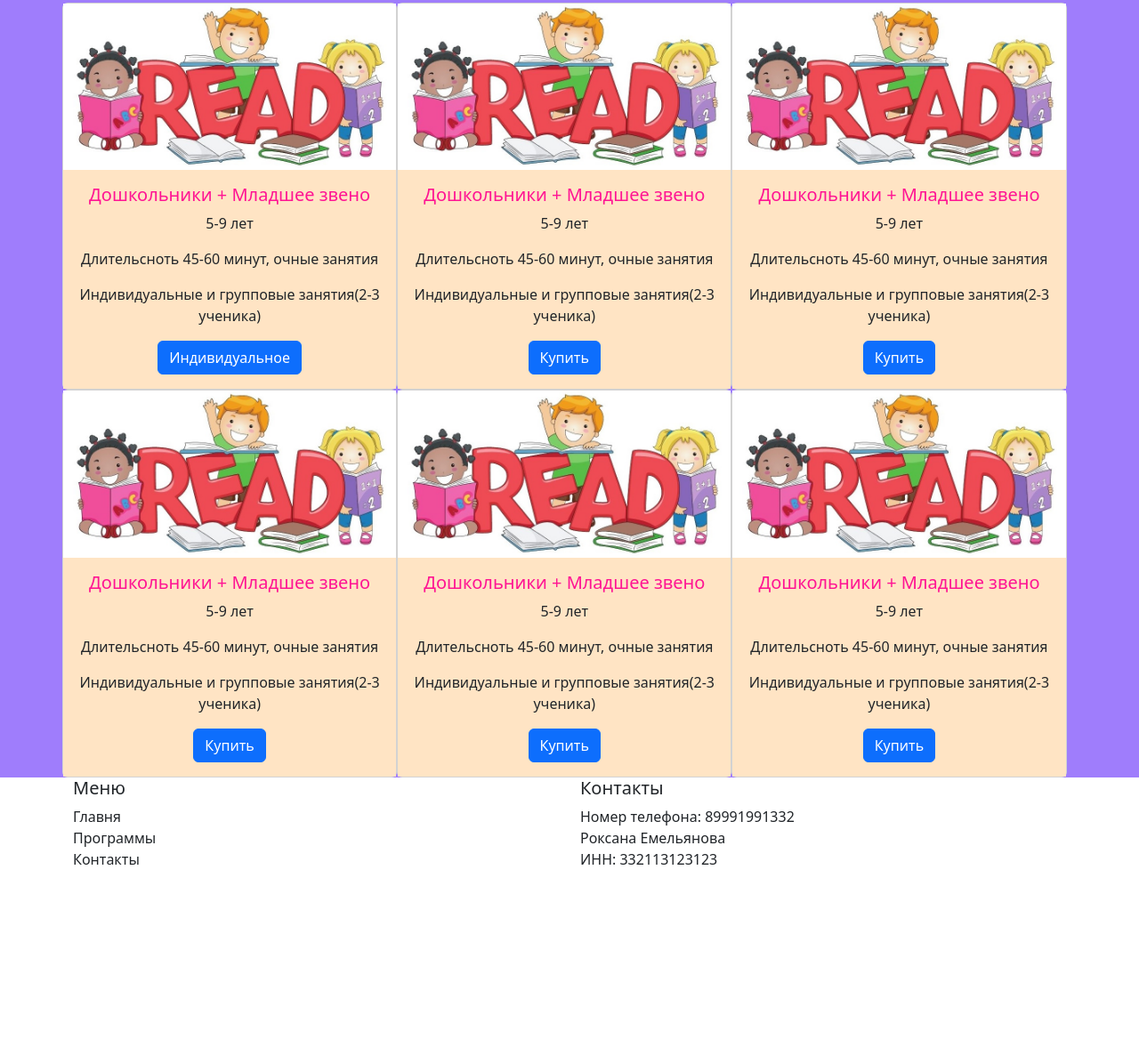
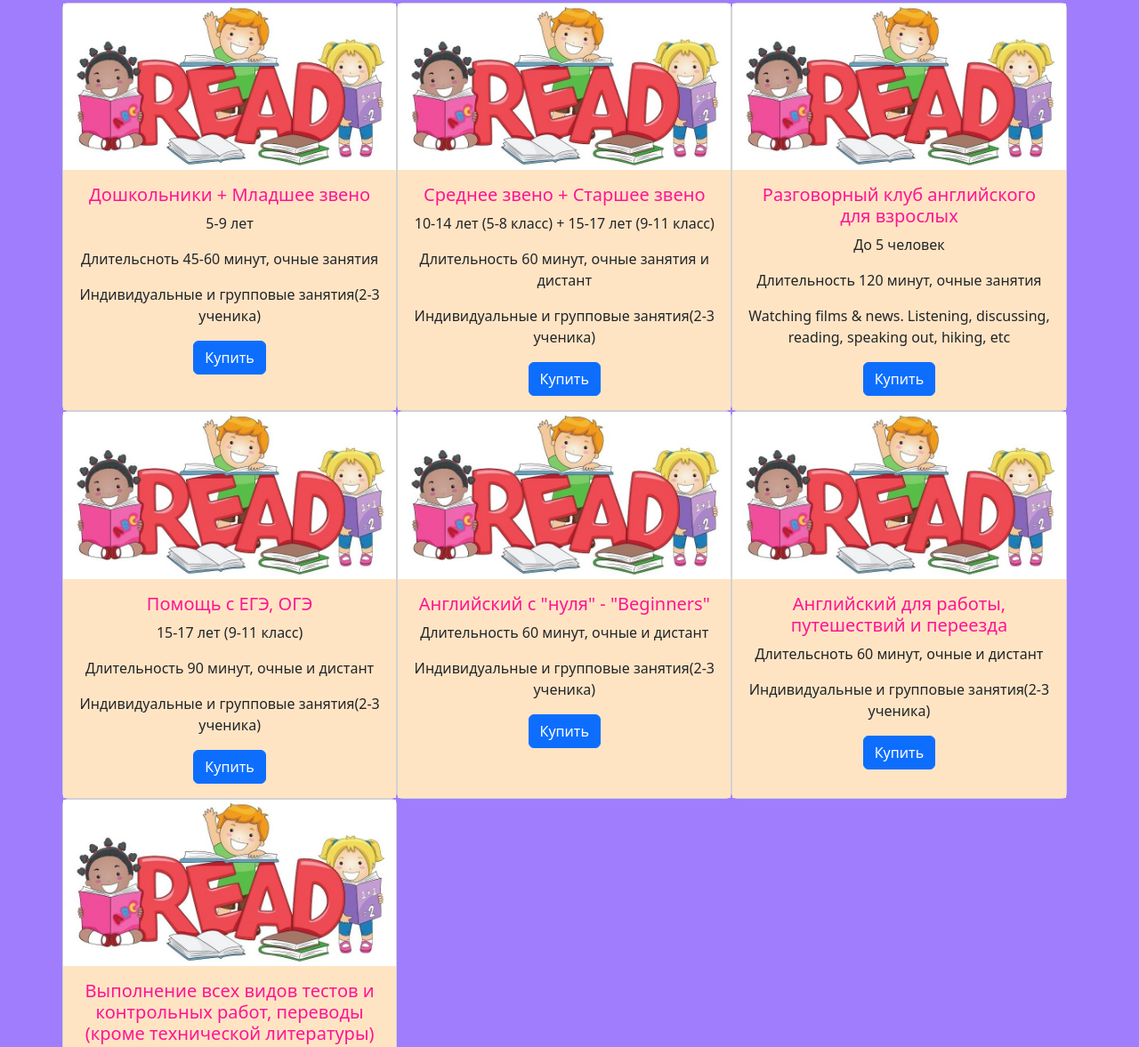
Before and after one commit to Dschek/engSite, a plain HTML site: page index.html in a window 1280 px wide. Shown: the part 464-1641 px from the top of the page at 89% size. Before the commit the page ends 1458 px from the top, so only its background shows below. Drawn offline with nearby package versions, Linux system fonts and the light colour scheme.

Commit message:
Add files via upload

```diff
--- a/index.html
+++ b/index.html
@@ -48,7 +48,8 @@
                 <div class="col header-description">
                     <h1>Школа английского <br/><span class="autor-name">Роксаны Емельяновой</span></h1>
                     <h2 class="comment1">Говорим с первого урока.</h2>
-                    <a class="btn pay-btn" href="#program" role="button">Купить</a>
+                    <h3 class="comment1">Место проведения - Строителей 27А</h2>
+                    <a class="btn pay-btn" href="#program" role="button">Оплатить</a>
                 </div>
                 <div class="col"><img  class="img-fluid" src="img/header.jpg" alt="Учите английкий"></div>
             </div>
@@ -65,15 +66,15 @@
                             <p>5-9 лет</p>
                             <p>Длительсноть 45-60 минут, очные занятия</p>
                             <p>Индивидуальные и групповые занятия(2-3 ученика)</p>
-                            <button type="button" class="btn btn-primary">Индивидуальное</button>
+                            <button type="button" class="btn btn-primary">Купить</button>
                         </div>
                       </div>
                       <div class="card" style="width: 18rem;">
                         <img src="img/program-1.jpg" class="d-block w-100" alt="...">
                         <div class="card-body">
-                            <h5>Дошкольники + Младшее звено</h5>
-                            <p>5-9 лет</p>
-                            <p>Длительсноть 45-60 минут, очные занятия</p>
+                            <h5>Среднее звено + Старшее звено</h5>
+                            <p>10-14 лет (5-8 класс) + 15-17 лет (9-11 класс)</p>
+                            <p>Длительность 60 минут, очные занятия и дистант</p>
                             <p>Индивидуальные и групповые занятия(2-3 ученика)</p>
                             <button type="button" class="btn btn-primary">Купить</button>
                         </div>
@@ -81,9 +82,19 @@
                       <div class="card" style="width: 18rem;">
                         <img src="img/program-1.jpg" class="d-block w-100" alt="...">
                         <div class="card-body">
-                            <h5>Дошкольники + Младшее звено</h5>
-                            <p>5-9 лет</p>
-                            <p>Длительсноть 45-60 минут, очные занятия</p>
+                            <h5>Разговорный клуб английского для взрослых</h5>
+                            <p>До 5 человек</p>
+                            <p>Длительность 120 минут, очные занятия</p>
+                            <p>Watching films & news. Listening, discussing, reading, speaking out, hiking, etc</p>
+                            <button type="button" class="btn btn-primary">Купить</button>
+                        </div>
+                      </div>
+                      <div class="card" style="width: 18rem;">
+                        <img src="img/program-1.jpg" class="d-block w-100" alt="...">
+                        <div class="card-body">
+                            <h5>Помощь с ЕГЭ, ОГЭ</h5>
+                            <p>15-17 лет (9-11 класс)</p>
+                            <p>Длительность 90 минут, очные и дистант</p>
                             <p>Индивидуальные и групповые занятия(2-3 ученика)</p>
                             <button type="button" class="btn btn-primary">Купить</button>
                         </div>
@@ -91,9 +102,8 @@
                       <div class="card" style="width: 18rem;">
                         <img src="img/program-1.jpg" class="d-block w-100" alt="...">
                         <div class="card-body">
-                            <h5>Дошкольники + Младшее звено</h5>
-                            <p>5-9 лет</p>
-                            <p>Длительсноть 45-60 минут, очные занятия</p>
+                            <h5>Английский с "нуля" - "Beginners"</h5>
+                            <p>Длительноcть 60 минут, очные и дистант</p>
                             <p>Индивидуальные и групповые занятия(2-3 ученика)</p>
                             <button type="button" class="btn btn-primary">Купить</button>
                         </div>
@@ -101,9 +111,8 @@
                       <div class="card" style="width: 18rem;">
                         <img src="img/program-1.jpg" class="d-block w-100" alt="...">
                         <div class="card-body">
-                            <h5>Дошкольники + Младшее звено</h5>
-                            <p>5-9 лет</p>
-                            <p>Длительсноть 45-60 минут, очные занятия</p>
+                            <h5>Английский для работы, путешествий и переезда</h5>
+                            <p>Длительсноть 60 минут, очные и дистант</p>
                             <p>Индивидуальные и групповые занятия(2-3 ученика)</p>
                             <button type="button" class="btn btn-primary">Купить</button>
                         </div>
@@ -111,10 +120,7 @@
                       <div class="card" style="width: 18rem;">
                         <img src="img/program-1.jpg" class="d-block w-100" alt="...">
                         <div class="card-body">
-                            <h5>Дошкольники + Младшее звено</h5>
-                            <p>5-9 лет</p>
-                            <p>Длительсноть 45-60 минут, очные занятия</p>
-                            <p>Индивидуальные и групповые занятия(2-3 ученика)</p>
+                            <h5>Выполнение всех видов тестов и контрольных работ, переводы (кроме технической литературы)</h5>
                             <button type="button" class="btn btn-primary">Купить</button>
                         </div>
                       </div>
```
